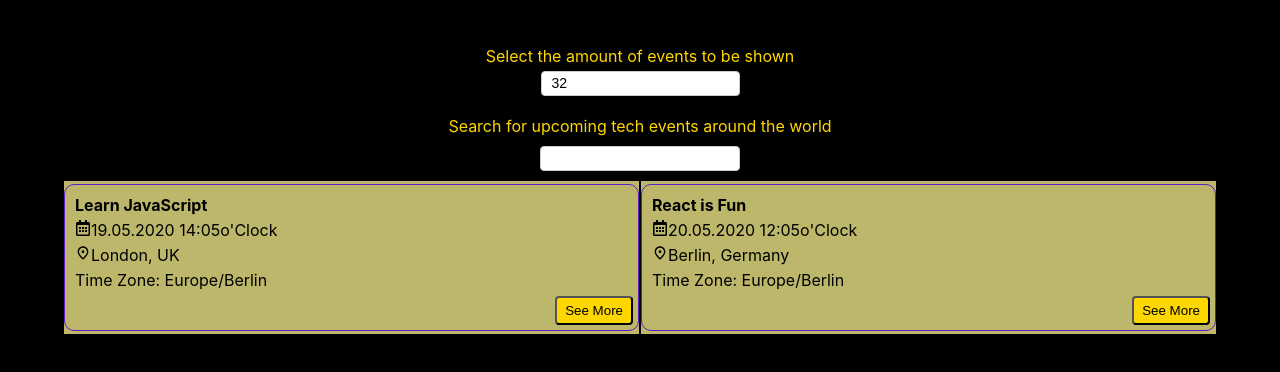
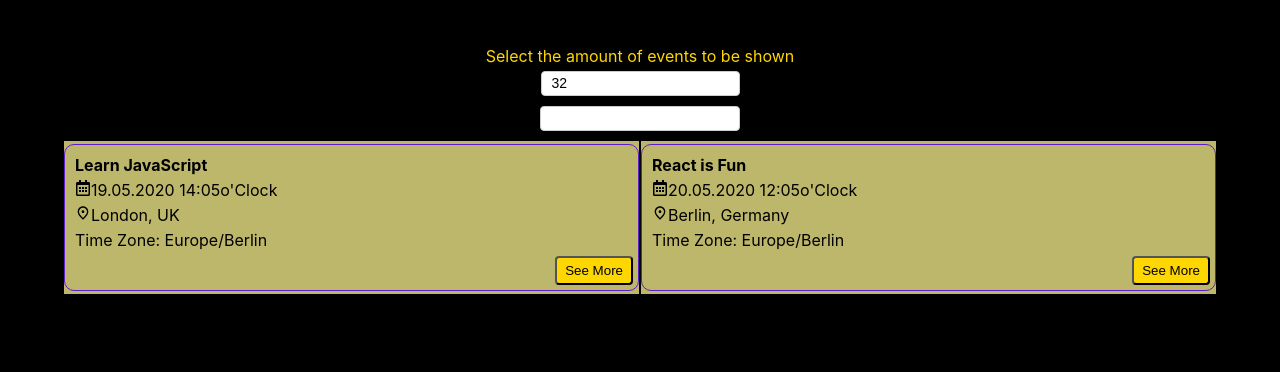
Before and after one commit to Udokailodigwe/meet, a React (Create React App) app: page / in a window 1280 px wide. Shown: the top 372 px of the page. Built offline with nearby package versions, Linux system fonts and the light colour scheme; what atatus-spa would draw is missing.

Commit message:
Added ID for location search input text.

```diff
--- a/src/components/App.js
+++ b/src/components/App.js
@@ -57,7 +57,6 @@ render() {
         <NumberOfEvents
           updateNumberofEvents = {this.updateNumberofEvents}
         />
-        <div id='search_text'>Search for upcoming tech events around the world</div>
         <CitySearch
             locations ={this.state.locations}
             updateEvents = {this.updateEvents}/>
```
